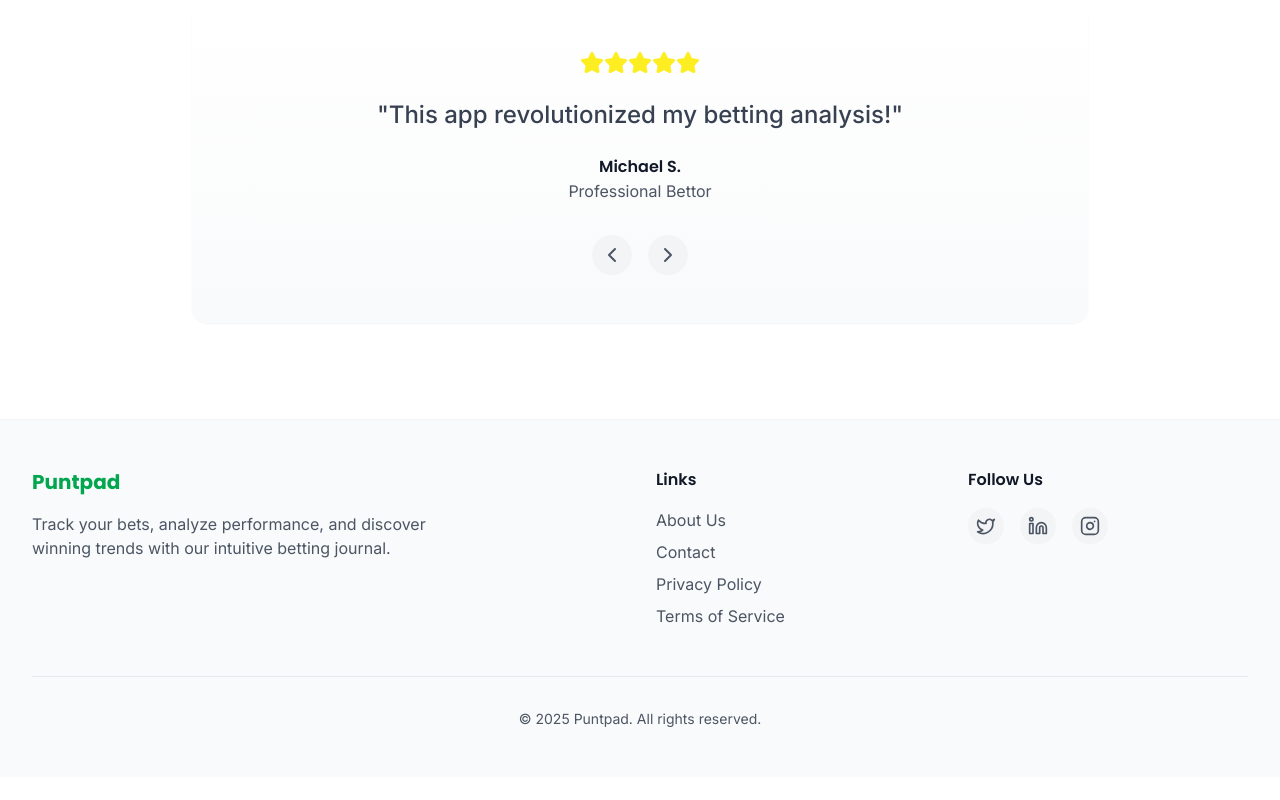
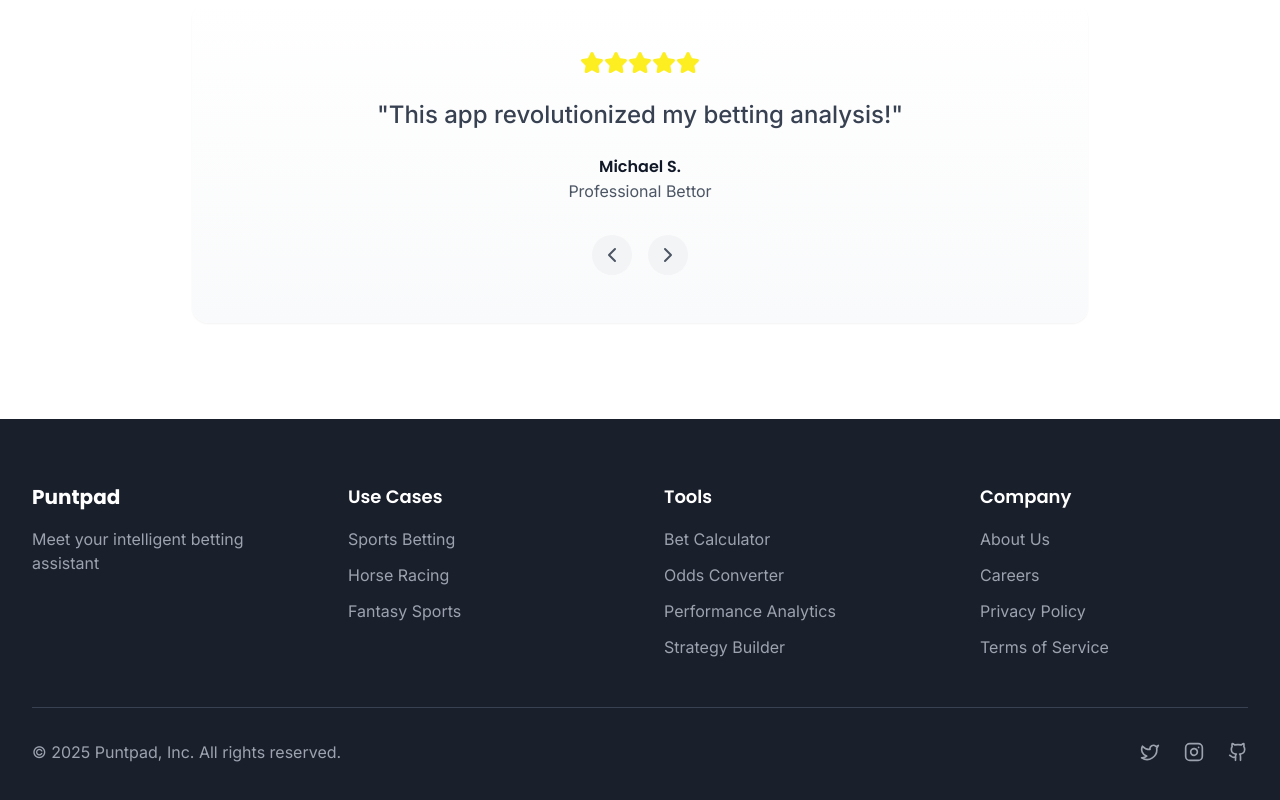
Before and after one commit to JackDilger/punt-pad, a React (Vite) app: page / in a window 1280 px wide. Shown: the part 2055-2855 px from the top of the page. Before the commit the page ends 2832 px from the top, so only its background shows below. Built offline with nearby package versions, Linux system fonts and the light colour scheme.

Commit message:
Update Footer Style
Updated the footer to match a new style, incorporating a contrasting color scheme.

```diff
--- a/src/components/Footer.tsx
+++ b/src/components/Footer.tsx
@@ -1,79 +1,119 @@
 
-import { Instagram, Linkedin, Twitter } from "lucide-react";
+import { Instagram, Twitter, Github } from "lucide-react";
 
 export const Footer = () => {
   return (
-    <footer className="bg-gray-50 border-t border-gray-100">
-      <div className="container px-4 sm:px-6 lg:px-8 py-12">
-        <div className="grid grid-cols-1 md:grid-cols-4 gap-8">
-          <div className="col-span-1 md:col-span-2">
-            <h3 className="font-heading text-xl font-bold text-primary mb-4">
-              Puntpad
-            </h3>
-            <p className="text-gray-600 max-w-md">
-              Track your bets, analyze performance, and discover winning trends with our intuitive betting journal.
+    <footer className="bg-[#1A1F2C] text-gray-300">
+      <div className="container mx-auto px-4 sm:px-6 lg:px-8 py-16">
+        {/* Main Footer Content */}
+        <div className="grid grid-cols-1 md:grid-cols-4 gap-12 mb-12">
+          {/* Brand Section */}
+          <div className="col-span-1">
+            <h3 className="text-white font-heading text-xl font-bold mb-4">Puntpad</h3>
+            <p className="text-gray-400 mb-6">
+              Meet your intelligent betting assistant
             </p>
           </div>
 
-          <div>
-            <h4 className="font-heading font-semibold text-gray-900 mb-4">
-              Links
+          {/* Use Cases */}
+          <div className="col-span-1">
+            <h4 className="text-white font-heading text-lg font-semibold mb-4">
+              Use Cases
             </h4>
-            <ul className="space-y-2">
+            <ul className="space-y-3">
               <li>
-                <a href="#" className="text-gray-600 hover:text-primary transition-colors">
+                <a href="#" className="text-gray-400 hover:text-white transition-colors">
+                  Sports Betting
+                </a>
+              </li>
+              <li>
+                <a href="#" className="text-gray-400 hover:text-white transition-colors">
+                  Horse Racing
+                </a>
+              </li>
+              <li>
+                <a href="#" className="text-gray-400 hover:text-white transition-colors">
+                  Fantasy Sports
+                </a>
+              </li>
+            </ul>
+          </div>
+
+          {/* Tools */}
+          <div className="col-span-1">
+            <h4 className="text-white font-heading text-lg font-semibold mb-4">
+              Tools
+            </h4>
+            <ul className="space-y-3">
+              <li>
+                <a href="#" className="text-gray-400 hover:text-white transition-colors">
+                  Bet Calculator
+                </a>
+              </li>
+              <li>
+                <a href="#" className="text-gray-400 hover:text-white transition-colors">
+                  Odds Converter
+                </a>
+              </li>
+              <li>
+                <a href="#" className="text-gray-400 hover:text-white transition-colors">
+                  Performance Analytics
+                </a>
+              </li>
+              <li>
+                <a href="#" className="text-gray-400 hover:text-white transition-colors">
+                  Strategy Builder
+                </a>
+              </li>
+            </ul>
+          </div>
+
+          {/* Company */}
+          <div className="col-span-1">
+            <h4 className="text-white font-heading text-lg font-semibold mb-4">
+              Company
+            </h4>
+            <ul className="space-y-3">
+              <li>
+                <a href="#" className="text-gray-400 hover:text-white transition-colors">
                   About Us
                 </a>
               </li>
               <li>
-                <a href="#" className="text-gray-600 hover:text-primary transition-colors">
-                  Contact
+                <a href="#" className="text-gray-400 hover:text-white transition-colors">
+                  Careers
                 </a>
               </li>
               <li>
-                <a href="#" className="text-gray-600 hover:text-primary transition-colors">
+                <a href="#" className="text-gray-400 hover:text-white transition-colors">
                   Privacy Policy
                 </a>
               </li>
               <li>
-                <a href="#" className="text-gray-600 hover:text-primary transition-colors">
+                <a href="#" className="text-gray-400 hover:text-white transition-colors">
                   Terms of Service
                 </a>
               </li>
             </ul>
           </div>
-
-          <div>
-            <h4 className="font-heading font-semibold text-gray-900 mb-4">
-              Follow Us
-            </h4>
-            <div className="flex space-x-4">
-              <a
-                href="#"
-                className="p-2 rounded-full bg-gray-100 text-gray-600 hover:bg-primary hover:text-white transition-colors"
-              >
-                <Twitter className="w-5 h-5" />
-              </a>
-              <a
-                href="#"
-                className="p-2 rounded-full bg-gray-100 text-gray-600 hover:bg-primary hover:text-white transition-colors"
-              >
-                <Linkedin className="w-5 h-5" />
-              </a>
-              <a
-                href="#"
-                className="p-2 rounded-full bg-gray-100 text-gray-600 hover:bg-primary hover:text-white transition-colors"
-              >
-                <Instagram className="w-5 h-5" />
-              </a>
-            </div>
-          </div>
         </div>
 
-        <div className="mt-12 pt-8 border-t border-gray-200">
-          <p className="text-center text-gray-600 text-sm">
-            © {new Date().getFullYear()} Puntpad. All rights reserved.
-          </p>
+        {/* Footer Bottom */}
+        <div className="pt-8 border-t border-gray-700 flex flex-col md:flex-row justify-between items-center">
+          <div className="text-gray-400 mb-4 md:mb-0">
+            © {new Date().getFullYear()} Puntpad, Inc. All rights reserved.
+          </div>
+          <div className="flex space-x-6">
+            <a href="#" className="text-gray-400 hover:text-white transition-colors">
+              <Twitter className="h-5 w-5" />
+            </a>
+            <a href="#" className="text-gray-400 hover:text-white transition-colors">
+              <Instagram className="h-5 w-5" />
+            </a>
+            <a href="#" className="text-gray-400 hover:text-white transition-colors">
+              <Github className="h-5 w-5" />
+            </a>
+          </div>
         </div>
       </div>
     </footer>
```
